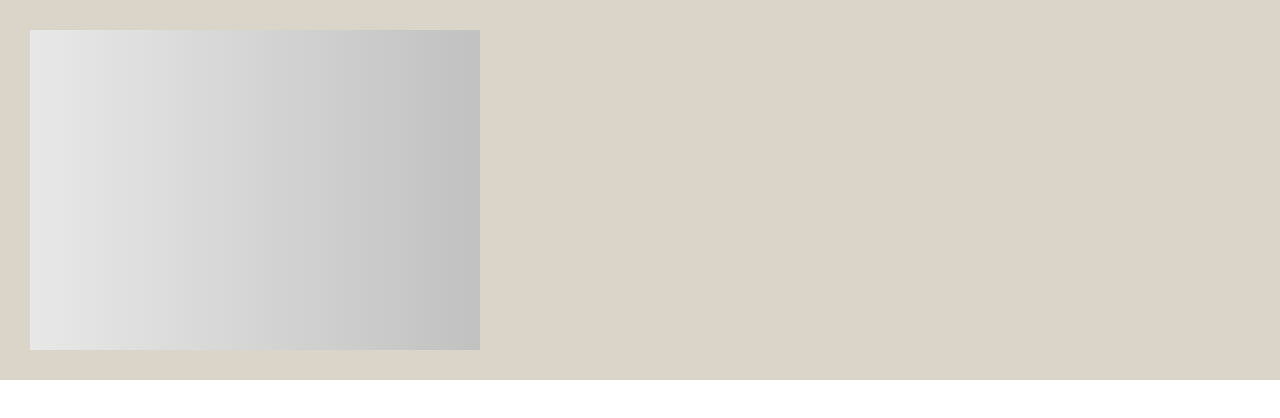
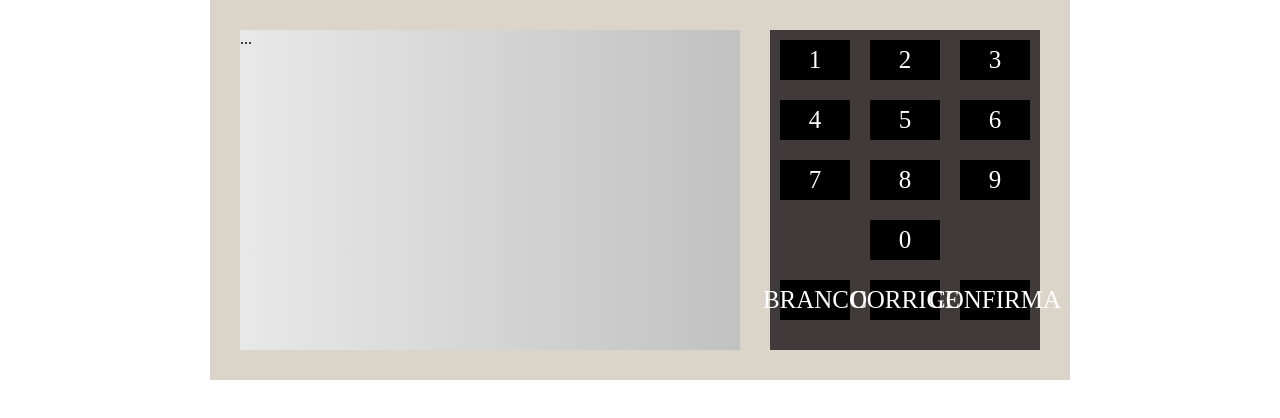
Before and after one commit to wferreiracosta/projetos-javascript, a plain HTML site: page urna-eletronica/index.html in a window 1280 px wide. Drawn offline with Linux system fonts and the light colour scheme.

Commit message:
Criado estrutura dos botões

```diff
--- a/urna-eletronica/index.html
+++ b/urna-eletronica/index.html
@@ -9,10 +9,32 @@
 <body>
     <div class="urna">
         <div class="tela">
-
+            ...
         </div>
         <div class="teclado">
-
+            <div class="teclado--linha">
+                <div class="teclado--botao">1</div>
+                <div class="teclado--botao">2</div>
+                <div class="teclado--botao">3</div>
+            </div>
+            <div class="teclado--linha">
+                <div class="teclado--botao">4</div>
+                <div class="teclado--botao">5</div>
+                <div class="teclado--botao">6</div>
+            </div>
+            <div class="teclado--linha">
+                <div class="teclado--botao">7</div>
+                <div class="teclado--botao">8</div>
+                <div class="teclado--botao">9</div>
+            </div>
+            <div class="teclado--linha">
+                <div class="teclado--botao">0</div>
+            </div>
+            <div class="teclado--linha">
+                <div class="teclado--botao">BRANCO</div>
+                <div class="teclado--botao">CORRIGE</div>
+                <div class="teclado--botao">CONFIRMA</div>
+            </div>
         </div>
     </div>
 </body>
--- a/urna-eletronica/style.css
+++ b/urna-eletronica/style.css
@@ -1,18 +1,41 @@
 body {
     margin: 0;
+    display: flex;
+    justify-content: center;
+    align-items: center;
 }
 
 .urna {
     background-color: #dbd5c9;
     padding: 30px;
+    display: flex;
 }
 
 .tela {
-    width: 450px;
+    width: 500px;
     height: 320px;
     background: linear-gradient(to right, #e8e8e8, #c1c1c1);
 }
 
 .teclado {
+    margin-left: 30px;
     background-color: #403a3a;
 }
+
+.teclado--linha {
+    display: flex;
+    justify-content: center;
+}
+
+.teclado--botao {
+    width: 70px;
+    height: 40px;
+    background-color: #000;
+    color: #fff;
+    font-size: 25px;
+    display: flex;
+    justify-content: center;
+    align-items: center;
+    margin: 10px;
+    cursor: pointer;
+}
```
